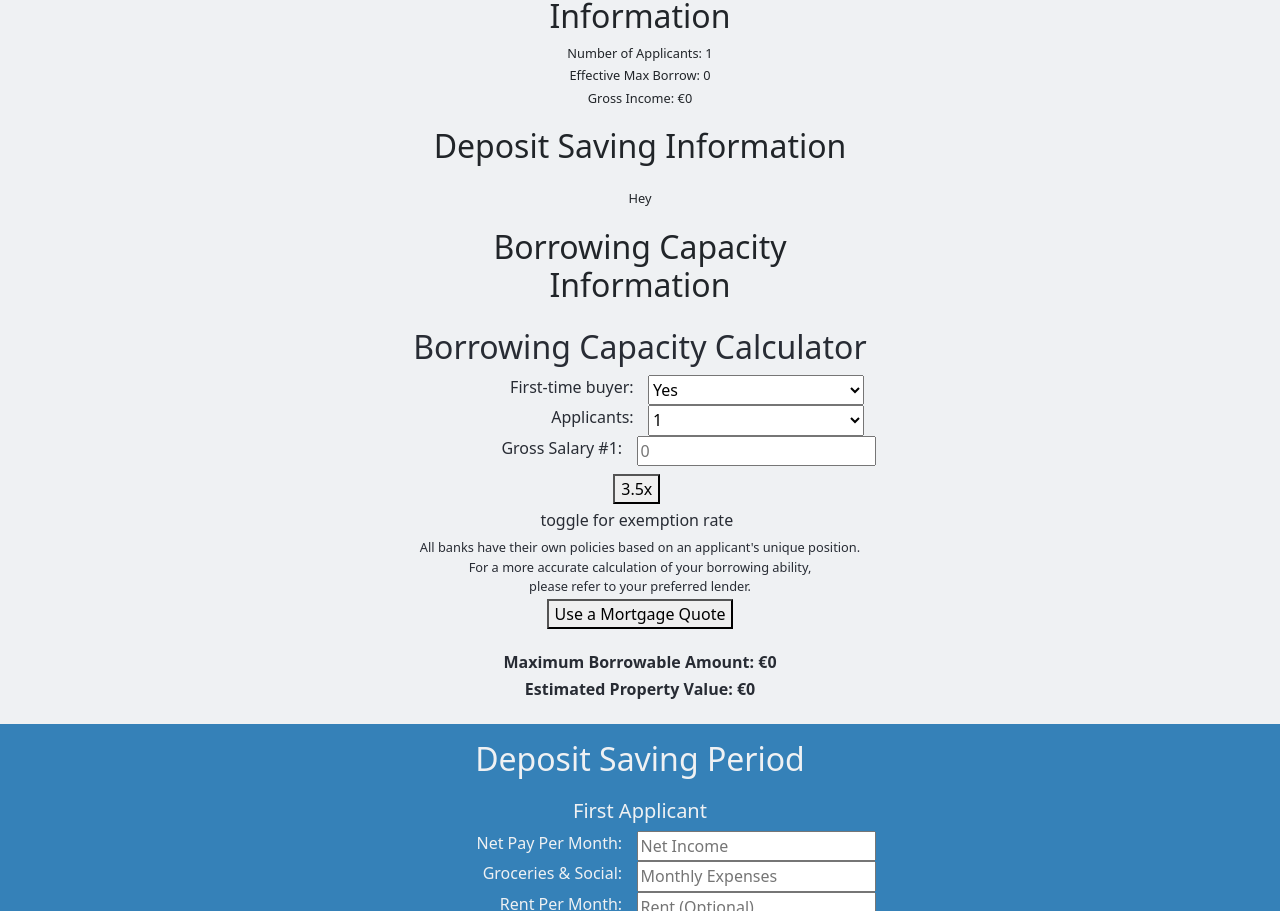
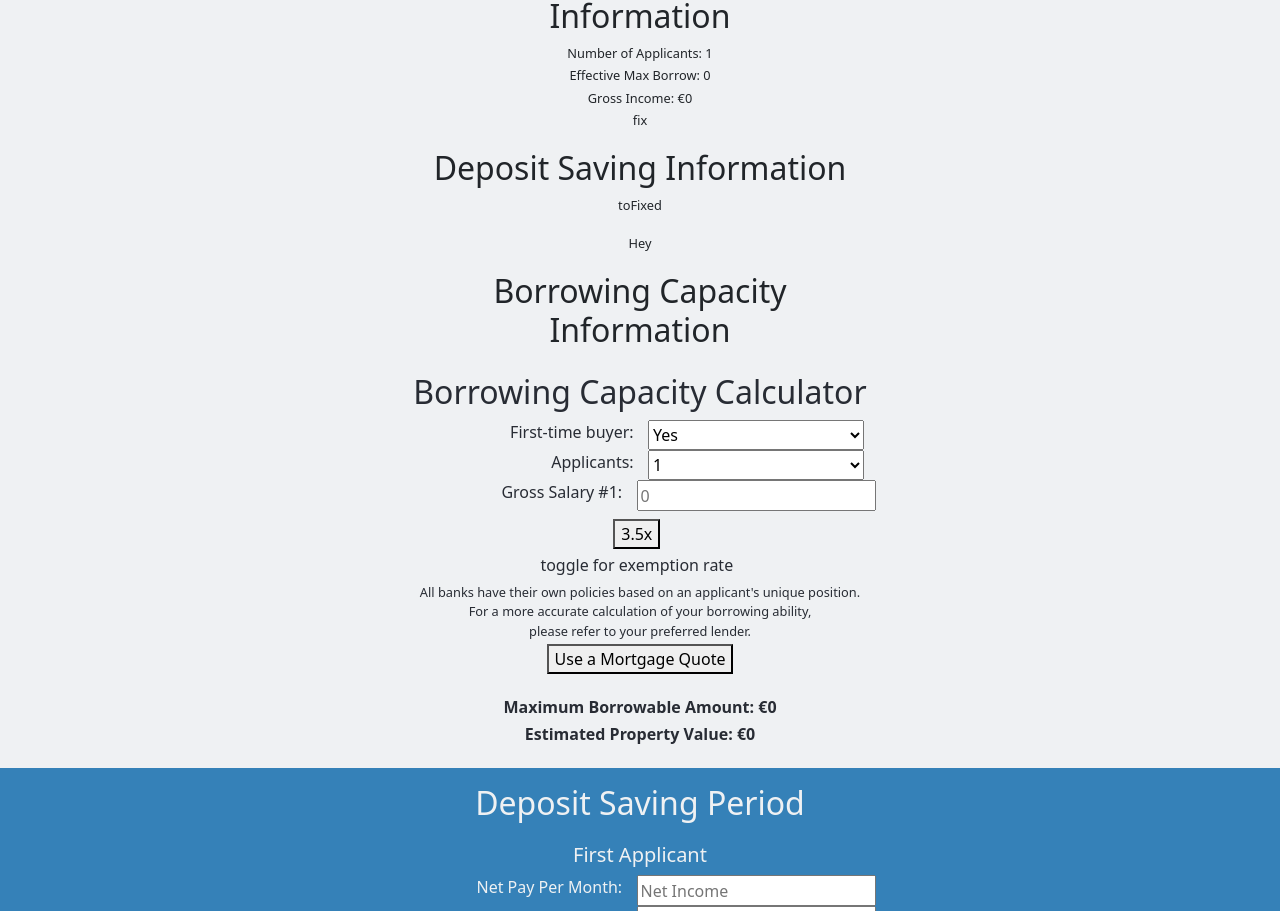
Before and after one commit to OisinWrites/Mortgage-Budgeter, a React (Create React App) app in the folder client/: page / in a window 1280 px wide. Shown: the part 857-1768 px from the top of the page. Built offline with nearby package versions, Linux system fonts and the light colour scheme.

Commit message:
Testing folds to clear errors for redeclaration possible caused by files not updating names in local storage

```diff
--- a/client/src/components/foldBorrowingCapacityCalculator.js
+++ b/client/src/components/foldBorrowingCapacityCalculator.js
@@ -18,6 +18,7 @@ const FoldBorrowingCapacityCalculator = ({
               {hasSecondApplicant && (
               <p>Gross Income: €{grossIncome2}</p>
               )}
+              <p>fix</p>
             </div>
           );
     };
--- a/client/src/components/foldDepositSavingPeriod.js
+++ b/client/src/components/foldDepositSavingPeriod.js
@@ -8,6 +8,7 @@ const FoldDepositSavingPeriod = ({
         return (
             <div>
                 <h2>Deposit Saving Information</h2>
+                <p>toFixed</p>
             </div>
         );
     };
```
